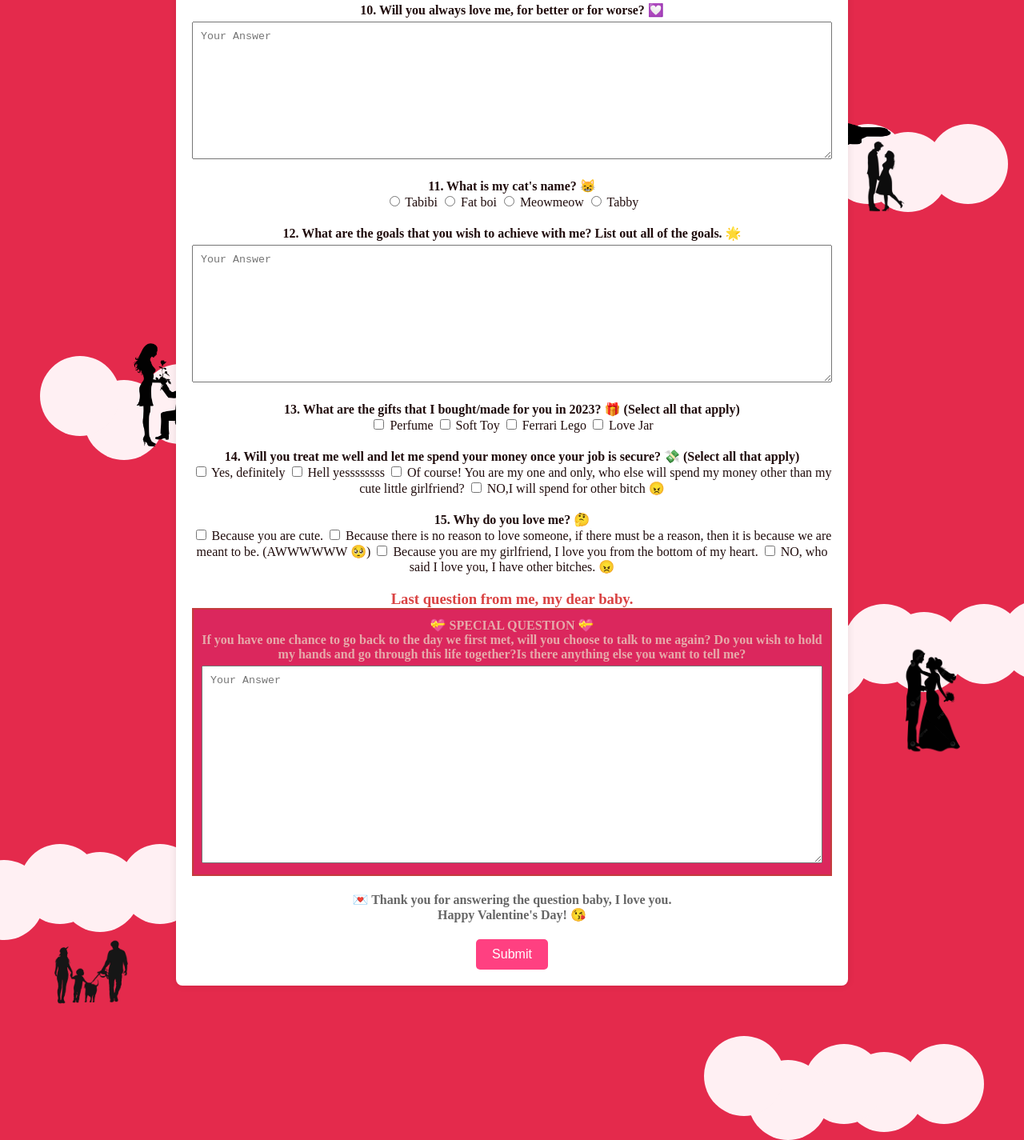
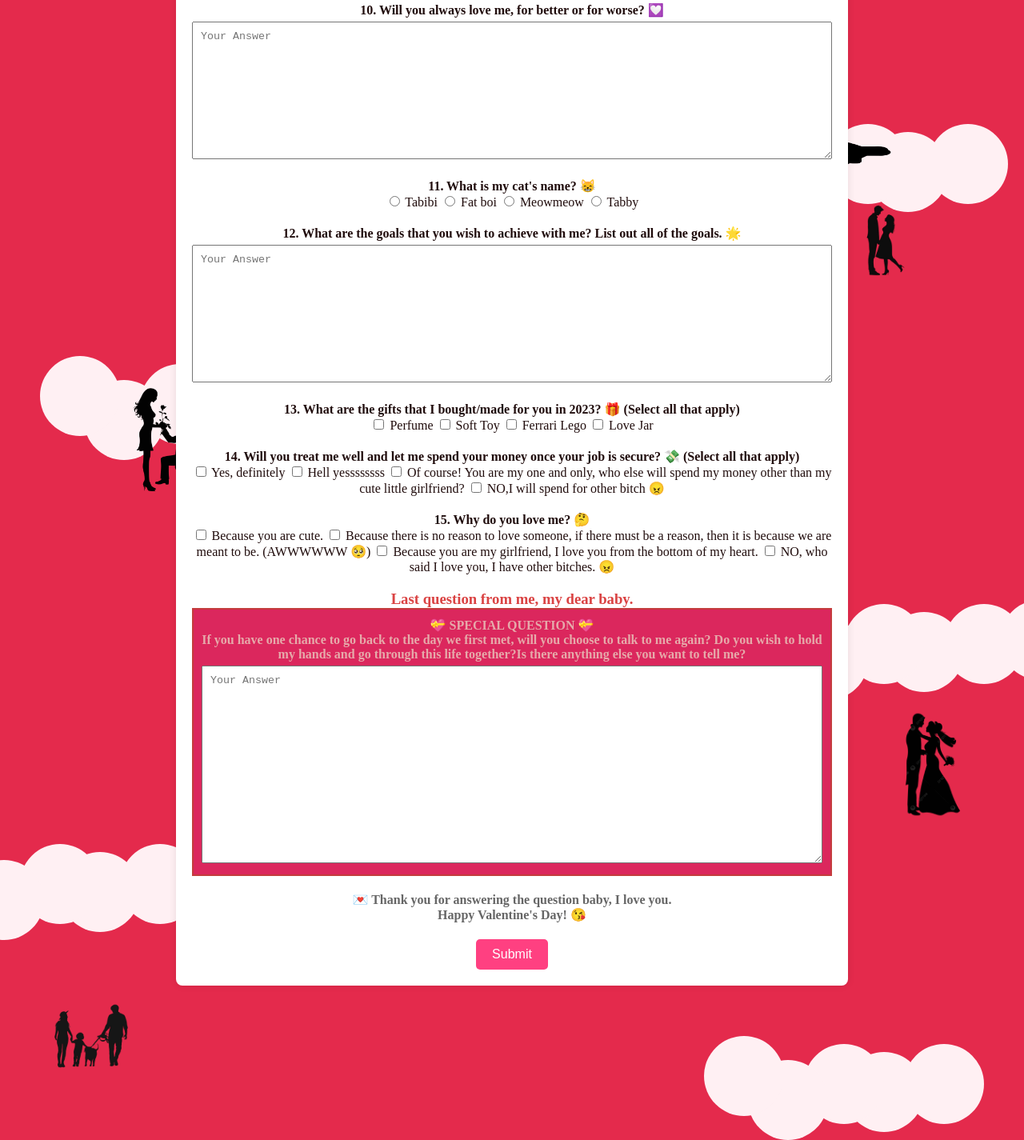
Before and after one commit to Lihuey21/Valentines-Quiz, a plain HTML site: page index.html in a window 1280 px wide. Shown: the part 955-2380 px from the top of the page at 80% size. Drawn offline with Linux system fonts and the light colour scheme.

Commit message:
Update index.html

```diff
--- a/index.html
+++ b/index.html
@@ -439,12 +439,12 @@
                 <img src="cupid3.png" class="cupid" style="top: 100%; left: 7%;">
                 <img src="cupid4.png" class="cupid" style="top: 73%; right: 7%;">
                 <img src="cupid5.png" class="cupid" style="top: 100%; left: 7%;">
-                <img src="couple.png" class="cupid" style="top: 140%; right: 10%;">
-                <img src="airplane.png" class="cupid" style="top: 137%; right: 13%;">
-                <img src="propose.png" class="cupid" style="top: 173%; left: 13%;">
-                <img src="wedding1.png" class="cupid" style="top: 220%; right: 5%;">
-                <img src="famwithdog.png" class="cupid" style="top: 265%; left: 5%;">
-                <img src="lovee.png" class="cupid" style="top: 320%; right: 10%;">
+                <img src="couple.png" class="cupid" style="top: 150%; right: 10%;">
+                <img src="airplane.png" class="cupid" style="top: 140%; right: 13%;">
+                <img src="propose.png" class="cupid" style="top: 180%; left: 13%;">
+                <img src="wedding1.png" class="cupid" style="top: 230%; right: 5%;">
+                <img src="famwithdog.png" class="cupid" style="top: 275%; left: 5%;">
+                <img src="lovee.png" class="cupid" style="top: 300%; right: 10%;">
             </form>
 
 
```
